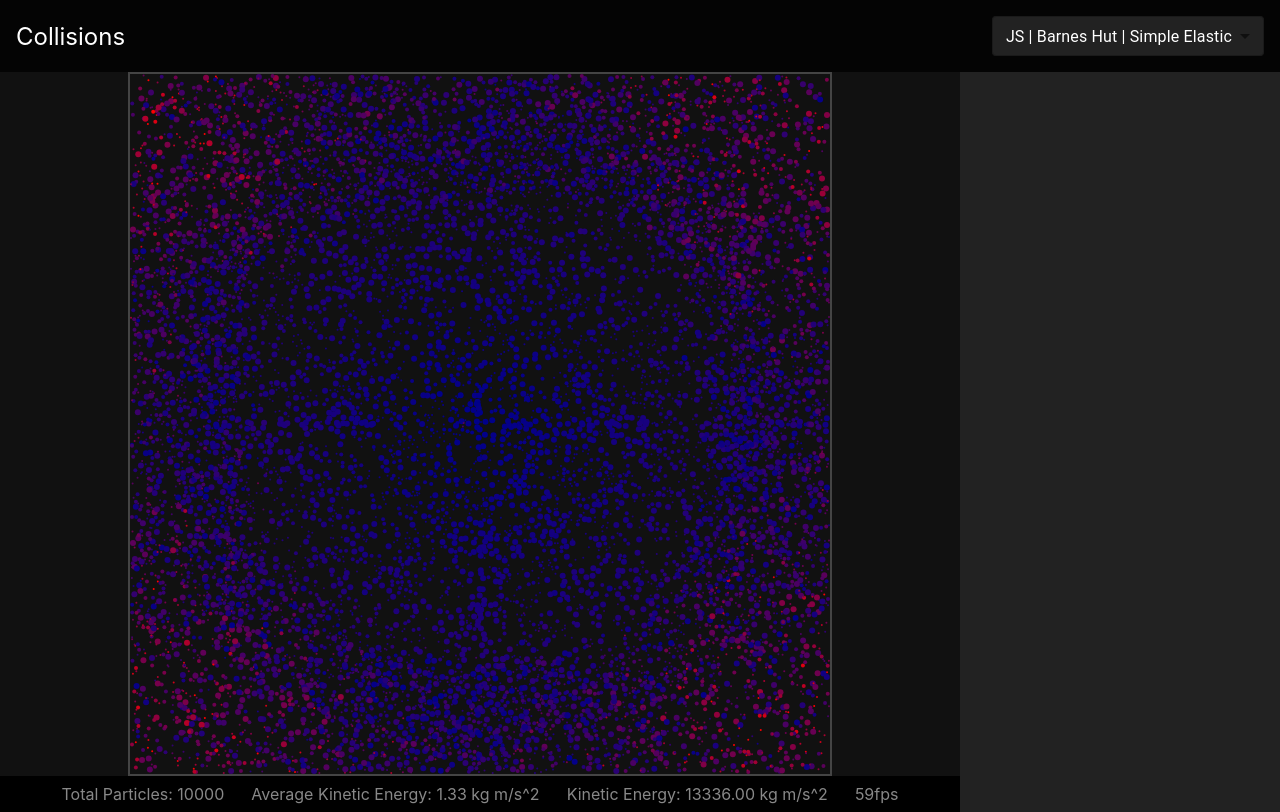
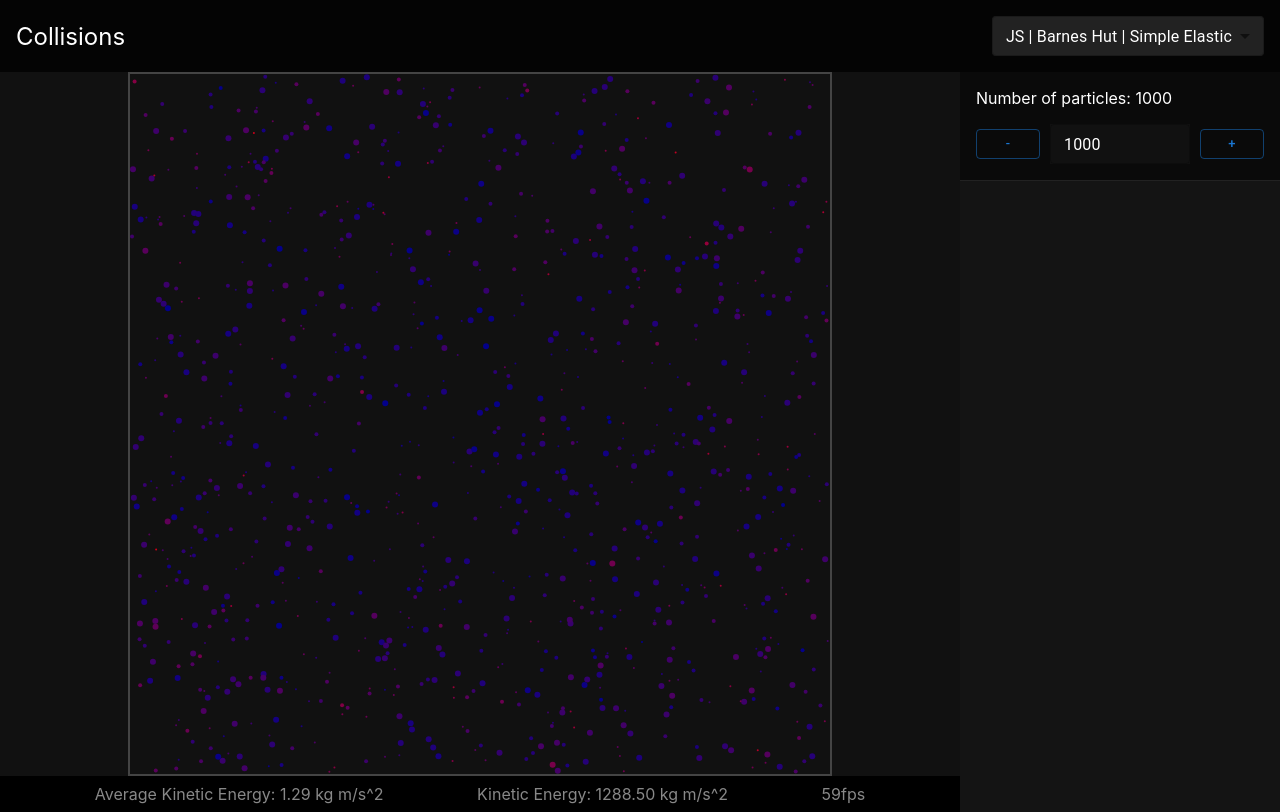
Before and after one commit to zerefwayne/collisions, a React (Create React App) app in the folder ui/: page / in a window 1280 px wide. Built offline with nearby package versions, Linux system fonts and the light colour scheme.

Commit message:
(ui) Add feature to increase or decrease number of particles

```diff
--- a/ui/src/javascript/BarnesHutJavascriptSimpleElasticCollision.js
+++ b/ui/src/javascript/BarnesHutJavascriptSimpleElasticCollision.js
@@ -1,5 +1,7 @@
 import { useEffect, useRef, useState } from "react";
 import { getRandomInteger, getRandomColorRgb } from "../utils";
+import Paper from "@mui/material/Paper";
+import { Button, TextField } from "@mui/material";
 
 import "./styles.css";
 
@@ -104,7 +106,7 @@ class Rectangle {
 
 const BarnesHutJavascriptSimpleElasticCollision = () => {
   // Constants
-  const INITIAL_PARTICLES = 10000;
+  const INITIAL_PARTICLES = 1000;
 
   const UNIVERSE_WIDTH = 700;
   const UNIVERSE_HEIGHT = 700;
@@ -123,9 +125,26 @@ const BarnesHutJavascriptSimpleElasticCollision = () => {
   const [fps, setFps] = useState(0);
   const [averageKineticEnergy, setAverageKineticEnergy] = useState(0);
 
-  const [circles, setCircles] = useState([
-    { x: 10, y: 10, dx: 1, dy: 4, radius: 10, color: "white" },
-  ]);
+  const [circles, setCircles] = useState([]);
+
+  const [step, setStep] = useState(1000);
+
+  const handleIncrement = () => {
+    drawRandomCircles(step);
+  };
+
+  const handleDecrement = () => {
+    const decreaseBy = Math.min(circles.length, step);
+    const newCircles = circles.slice(decreaseBy);
+    setCircles(newCircles);
+  };
+
+  const handleStepChange = (event) => {
+    const value = parseInt(event.target.value, 10);
+    if (!isNaN(value) && value >= 0) {
+      setStep(value);
+    }
+  };
 
   function calculateTotalKineticEnergy(circles) {
     const energy = circles.reduce((totalEnergy, circle) => {
@@ -169,11 +188,11 @@ const BarnesHutJavascriptSimpleElasticCollision = () => {
   };
 
   const drawRandomCircles = (count) => {
-    const newCircles = [];
+    const newCircles = [...circles];
 
     for (let i = 0; i < count; i++) {
-      const x = getRandomInteger(UNIVERSE_X_START + 298, UNIVERSE_X_END - 298);
-      const y = getRandomInteger(UNIVERSE_Y_START + 298, UNIVERSE_Y_END - 298);
+      const x = getRandomInteger(UNIVERSE_X_START + 100, UNIVERSE_X_END - 100);
+      const y = getRandomInteger(UNIVERSE_Y_START + 100, UNIVERSE_Y_END - 100);
       const dx = getRandomInteger(-1, 1);
       const dy = getRandomInteger(-1, 1);
       const radius = getRandomInteger(1, 3);
@@ -341,7 +360,6 @@ const BarnesHutJavascriptSimpleElasticCollision = () => {
 
     setKineticEnergy(kineticEnergy);
     setAverageKineticEnergy(averageKineticEnergy);
-
     updateCircleColors(updatedCircles);
 
     for (const circle of updatedCircles) {
@@ -403,14 +421,61 @@ const BarnesHutJavascriptSimpleElasticCollision = () => {
           ></canvas>
         </div>
         <footer>
-          <p>Total Particles: {circles.length}</p>
           <p>Average Kinetic Energy: {averageKineticEnergy} kg m/s^2</p>
           <p>Kinetic Energy: {kineticEnergy} kg m/s^2 </p>
           <p>{fps}fps</p>
         </footer>
       </div>
       <div className="controls-container">
-
+        <Paper
+          elevation={0}
+          square
+          sx={{
+            backgroundColor: "#0a0a0a",
+            color: "white",
+            padding: "1rem",
+            borderBottom: "1px solid #222",
+            display: "flex",
+            flexDirection: "column",
+            alignItems: "flex-start",
+          }}
+        >
+          <header style={{ marginBottom: "1rem" }}>
+            Number of particles: {circles.length}
+          </header>
+          <body
+            style={{
+              display: "flex",
+              flexDirection: "row",
+              justifyContent: "space-around",
+              alignItems: "center",
+            }}
+          >
+            <Button
+              variant="outlined"
+              size="small"
+              sx={{}}
+              onClick={handleDecrement}
+            >
+              -
+            </Button>
+            <TextField
+              type="number"
+              size="small"
+              value={step}
+              onChange={handleStepChange}
+              inputProps={{ min: 0 }}
+              style={{ margin: "0 10px" }}
+              sx={{
+                backgroundColor: "#111",
+                "& input": { color: "white" },
+              }}
+            />
+            <Button variant="outlined" size="small" onClick={handleIncrement}>
+              +
+            </Button>
+          </body>
+        </Paper>
       </div>
     </div>
   );
--- a/ui/src/javascript/styles.css
+++ b/ui/src/javascript/styles.css
@@ -28,9 +28,13 @@
 }
 
 .controls-container {
-  background-color: #222;
+  background-color: #141414;
   width: 25%;
   height: 100%;
+
+  flex-direction: column;
+  align-items: center;
+  justify-content: flex-start;
 }
 
 .scene-container {
```
